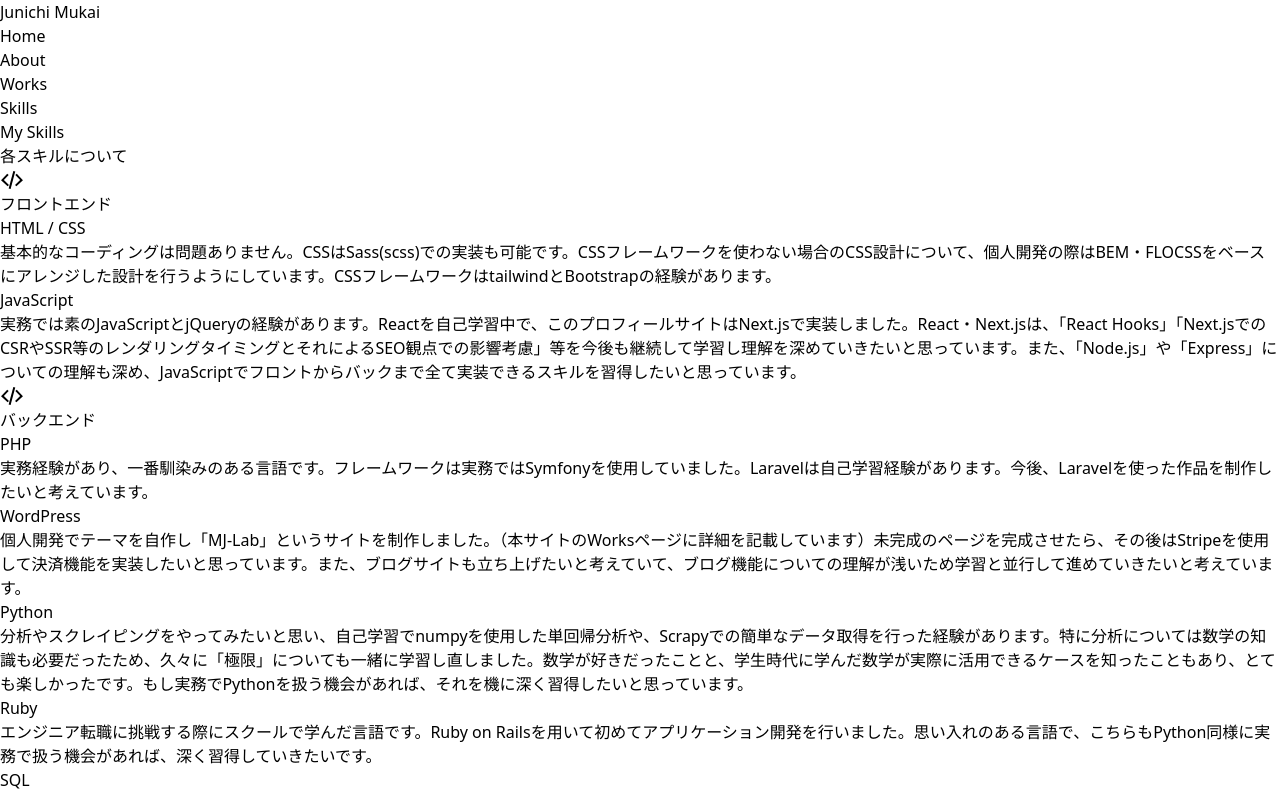
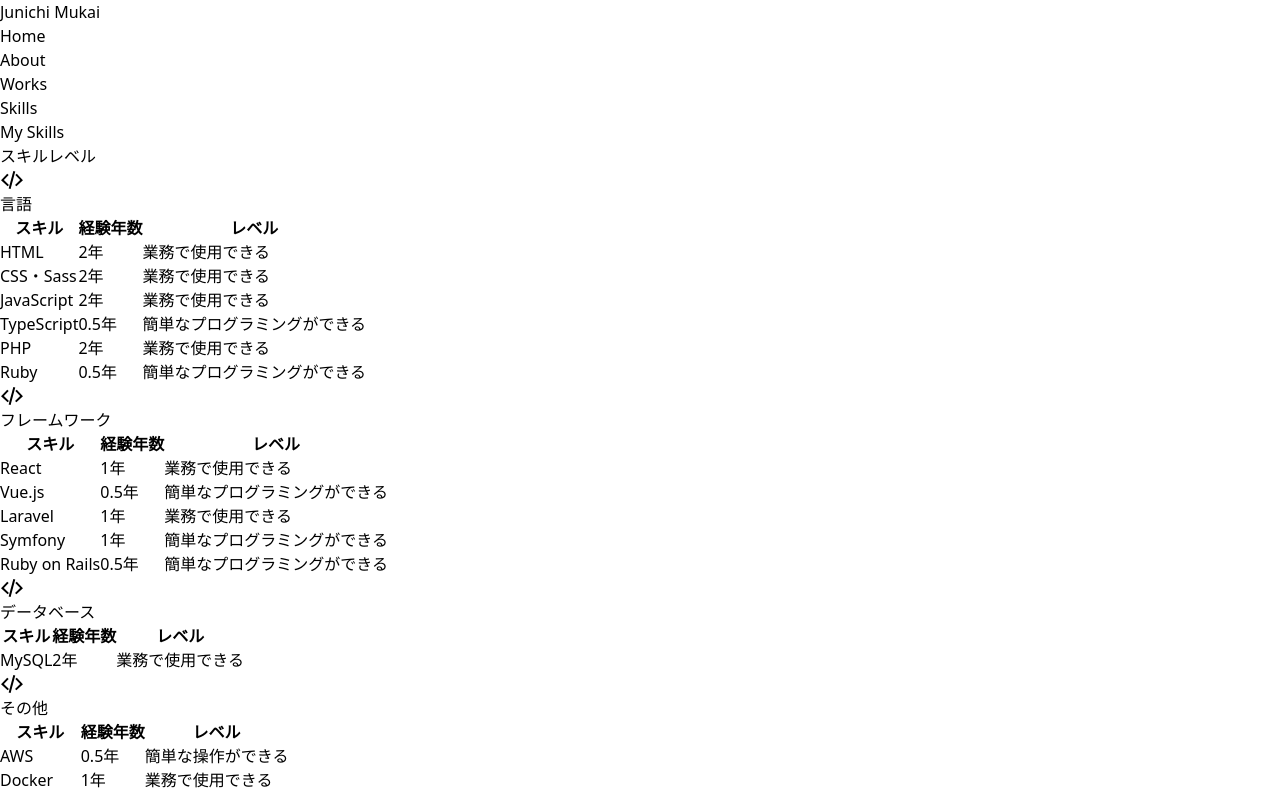
Before and after one commit to mukai-junichi/mukai-junichi, a Next.js app: page /skills in a window 1280 px wide. Shown: the top 794 px of the page. Built offline with nearby package versions, Linux system fonts and the light colour scheme.

Commit message:
Skillsページ: 更新

```diff
--- a/src/pages/skills.jsx
+++ b/src/pages/skills.jsx
@@ -3,101 +3,40 @@ import Header from "../components/Header";
 import Main from "../components/Main";
 import Footer from "../components/Footer";
 
-const MySkills = [
+const skillTableData = [
   {
-    key: Math.floor(Math.random() * 1e3),
-    type: "フロントエンド",
+    category: "言語",
     skills: [
-      {
-        key: Math.floor(Math.random() * 1e3),
-        language: "HTML / CSS",
-        description:
-          "基本的なコーディングは問題ありません。CSSはSass(scss)での実装も可能です。CSSフレームワークを使わない場合のCSS設計について、個人開発の際はBEM・FLOCSSをベースにアレンジした設計を行うようにしています。CSSフレームワークはtailwindとBootstrapの経験があります。",
-      },
-      {
-        key: Math.floor(Math.random() * 1e3),
-        language: "JavaScript",
-        description:
-          "実務では素のJavaScriptとjQueryの経験があります。Reactを自己学習中で、このプロフィールサイトはNext.jsで実装しました。React・Next.jsは、「React Hooks」「Next.jsでのCSRやSSR等のレンダリングタイミングとそれによるSEO観点での影響考慮」等を今後も継続して学習し理解を深めていきたいと思っています。また、「Node.js」や「Express」についての理解も深め、JavaScriptでフロントからバックまで全て実装できるスキルを習得したいと思っています。",
-      },
+      { name: "HTML", experience: "2年", level: "業務で使用できる" },
+      { name: "CSS・Sass", experience: "2年", level: "業務で使用できる" },
+      { name: "JavaScript", experience: "2年", level: "業務で使用できる" },
+      { name: "TypeScript", experience: "0.5年", level: "簡単なプログラミングができる" },
+      { name: "PHP", experience: "2年", level: "業務で使用できる" },
+      { name: "Ruby", experience: "0.5年", level: "簡単なプログラミングができる" },
     ],
   },
   {
-    key: Math.floor(Math.random() * 1e3),
-    type: "バックエンド",
+    category: "フレームワーク",
     skills: [
-      {
-        key: Math.floor(Math.random() * 1e3),
-        language: "PHP",
-        description:
-          "実務経験があり、一番馴染みのある言語です。フレームワークは実務ではSymfonyを使用していました。Laravelは自己学習経験があります。今後、Laravelを使った作品を制作したいと考えています。",
-      },
-      {
-        key: Math.floor(Math.random() * 1e3),
-        language: "WordPress",
-        description:
-          "個人開発でテーマを自作し「MJ-Lab」というサイトを制作しました。（本サイトのWorksページに詳細を記載しています）未完成のページを完成させたら、その後はStripeを使用して決済機能を実装したいと思っています。また、ブログサイトも立ち上げたいと考えていて、ブログ機能についての理解が浅いため学習と並行して進めていきたいと考えています。",
-      },
-      {
-        key: Math.floor(Math.random() * 1e3),
-        language: "Python",
-        description:
-          "分析やスクレイピングをやってみたいと思い、自己学習でnumpyを使用した単回帰分析や、Scrapyでの簡単なデータ取得を行った経験があります。特に分析については数学の知識も必要だったため、久々に「極限」についても一緒に学習し直しました。数学が好きだったことと、学生時代に学んだ数学が実際に活用できるケースを知ったこともあり、とても楽しかったです。もし実務でPythonを扱う機会があれば、それを機に深く習得したいと思っています。",
-      },
-      {
-        key: Math.floor(Math.random() * 1e3),
-        language: "Ruby",
-        description:
-          "エンジニア転職に挑戦する際にスクールで学んだ言語です。Ruby on Railsを用いて初めてアプリケーション開発を行いました。思い入れのある言語で、こちらもPython同様に実務で扱う機会があれば、深く習得していきたいです。",
-      },
-      {
-        key: Math.floor(Math.random() * 1e3),
-        language: "SQL",
-        description:
-          "データ取得や検索、テーブルの結合やデータの更新・削除等、基本操作は行えます。データベースはMariaDB、MySQLの使用経験があります。チューニングの経験や知見はありません。ビッグデータの活用や取り扱いも需要の高いスキルかと思っており、実務で深く携わる機会があれば知見を広げたいと思っています。",
-      },
+      { name: "React", experience: "1年", level: "業務で使用できる" },
+      { name: "Vue.js", experience: "0.5年", level: "簡単なプログラミングができる" },
+      { name: "Laravel", experience: "1年", level: "業務で使用できる" },
+      { name: "Symfony", experience: "1年", level: "簡単なプログラミングができる" },
+      { name: "Ruby on Rails", experience: "0.5年", level: "簡単なプログラミングができる" },
     ],
   },
   {
-    key: Math.floor(Math.random() * 1e3),
-    type: "インフラ",
+    category: "データベース",
     skills: [
-      {
-        key: Math.floor(Math.random() * 1e3),
-        language: "AWS",
-        description: "インフラは理解の浅い分野です。AWSは少し経験があり、実務ではAWSのCLIで「S3へのファイルアップロード」「CDNでのキャッシュが残ってしまうためCloudFrontでキャッシュ削除」を行ったことがある程度です。個人開発・学習では、まずはIAM設定から行い、S3でSSL化した静的Webサイトの公開を行ったことがあります。その際はサーバーの必要性がなく費用を重視したかったため、Route53で独自ドメイン取得し、CloudFrontを使用してS3にHTTPSリクエストを送りSSL化して公開しました。AWSはいずれはきちんと学習して知識を強化していきたいと思っている分野です。",
-      },
-      {
-        key: Math.floor(Math.random() * 1e3),
-        language: "Docker",
-        description: "AWS同様、知識の浅い分野です。ローカルでの開発環境はDockerで構築して行うことができますが、本番環境での運用はまだまだ知見が足りずにできません。インフラに対しての知見強化時にAWSの学習と並行してDockerのスキルも習得していきたいと思っています。",
-      },
+      { name: "MySQL", experience: "2年", level: "業務で使用できる" },
     ],
   },
   {
-    key: Math.floor(Math.random() * 1e3),
-    type: "その他",
+    category: "その他",
     skills: [
-      {
-        key: Math.floor(Math.random() * 1e3),
-        language: "Git (GitHub)",
-        description: "実務でGitHubを使用してのチーム開発を行なっていましたので、開発ブランチの作成、コミット、プッシュ、マージ、コミットの整理、ブランチ切り替え時の一時避難等、基本操作は問題なく行えます。",
-      },
-      {
-        key: Math.floor(Math.random() * 1e3),
-        language: "Backlog",
-        description: "実務での使用経験があります。基本操作は問題なく行えます。",
-      },
-      {
-        key: Math.floor(Math.random() * 1e3),
-        language: "Slack・Teams",
-        description: "実務での使用経験があります。基本操作は問題なく行えます。",
-      },
-      {
-        key: Math.floor(Math.random() * 1e3),
-        language: "動画制作",
-        description: "動画を制作しYouTubeで公開しています。制作ツールは主に「Canva」というサービスを使用しています。Canvaではどうしても行えない事がある場合のみ、Adobeの「Premiere Pro」も使用しています。",
-      },
+      { name: "AWS", experience: "0.5年", level: "簡単な操作ができる" },
+      { name: "Docker", experience: "1年", level: "業務で使用できる" },
+      { name: "WordPress", experience: "1.5年", level: "業務で使用できる" },
     ],
   },
 ];
@@ -125,7 +64,7 @@ const CodeIcon = (
   </svg>
 );
 
-export default function Skills() {
+export default function SkillsTable() {
   return (
     <>
       <Head>
@@ -134,40 +73,45 @@ export default function Skills() {
 
       <Header />
       <Main>
-        <>
         <div className="my-6 flex flex-col items-center justify-center lg:px-12">
           <h1 className="sm:3xl my-8 text-center text-2xl font-medium text-gray-900">
             My Skills
           </h1>
-            <div className="mx-6 mb-10">
+          <div className="mx-6 mb-10 w-full">
             <h2 className="mb-12 text-center text-xl font-medium">
-                各スキルについて
+              スキルレベル
             </h2>
-              {MySkills.map((MySkill) => {
-                return (
-                  <div key={MySkill.key} className="mb-12 w-full">
+            {skillTableData.map((category, index) => (
+              <div key={index} className="mb-12 w-full">
                 <div className="my-4 flex flex-row items-center border-b-2 border-teal-600 text-xl text-teal-600">
                   {CodeIcon}
-                      <h2 className="ml-2">{MySkill.type}</h2>
+                  <h2 className="ml-2">{category.category}</h2>
                 </div>
-                    {MySkill.skills.map((Skill) => {
-                      return (
-                        <div key={Skill.key} className="">
-                          <span className="rounded-lg bg-teal-300 py-1 px-2 text-sm">
-                            {Skill.language}
-                          </span>
-                          <p className="my-2 ml-2 text-sm leading-relaxed">
-                            {Skill.description}
-                          </p>
+                <table className="table-auto w-full border-collapse shadow">
+                  <thead>
+                    <tr className="bg-teal-500 text-white">
+                      <th className="border border-gray-300 px-4 py-2">スキル</th>
+                      <th className="border border-gray-300 px-4 py-2">経験年数</th>
+                      <th className="border border-gray-300 px-4 py-2">レベル</th>
+                    </tr>
+                  </thead>
+                  <tbody>
+                    {category.skills.map((skill, skillIndex) => (
+                      <tr
+                        key={skillIndex}
+                        className={skillIndex % 2 === 0 ? "bg-gray-100" : "bg-white"}
+                      >
+                        <td className="border border-gray-300 px-4 py-2">{skill.name}</td>
+                        <td className="border border-gray-300 px-4 py-2 text-center">{skill.experience}</td>
+                        <td className="border border-gray-300 px-4 py-2">{skill.level}</td>
+                      </tr>
+                    ))}
+                  </tbody>
+                </table>
               </div>
-                      );
-                    })}
-                  </div>
-                );
-              })}
+            ))}
           </div>
         </div>
-        </>
       </Main>
       <Footer />
     </>
```
Lines whose indentation alone changed are shown as unchanged.
